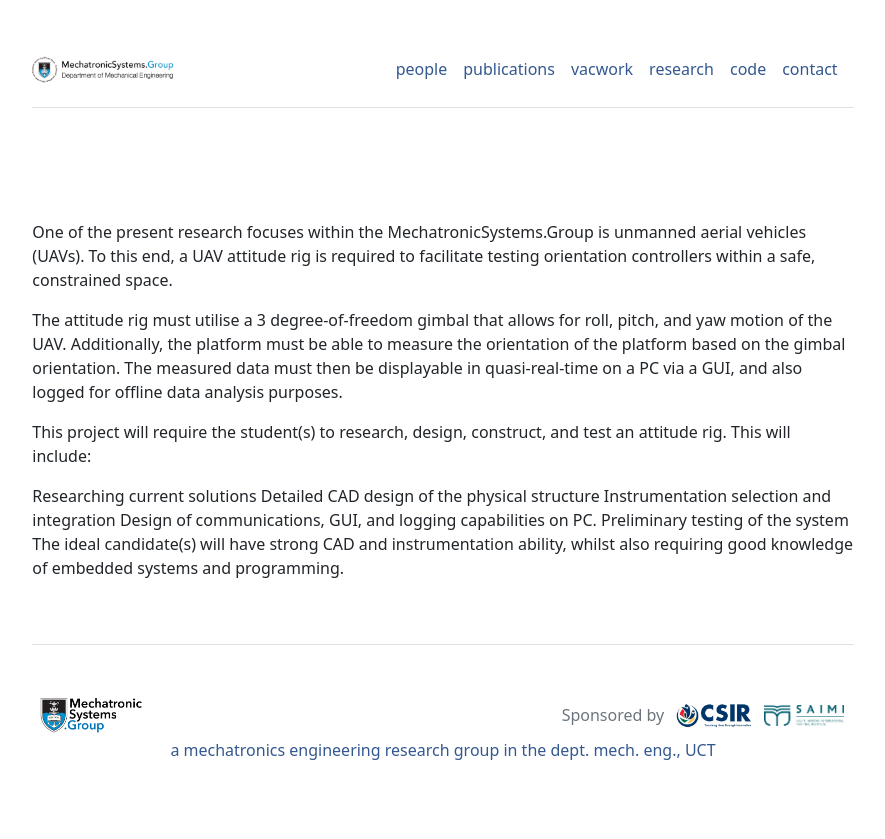
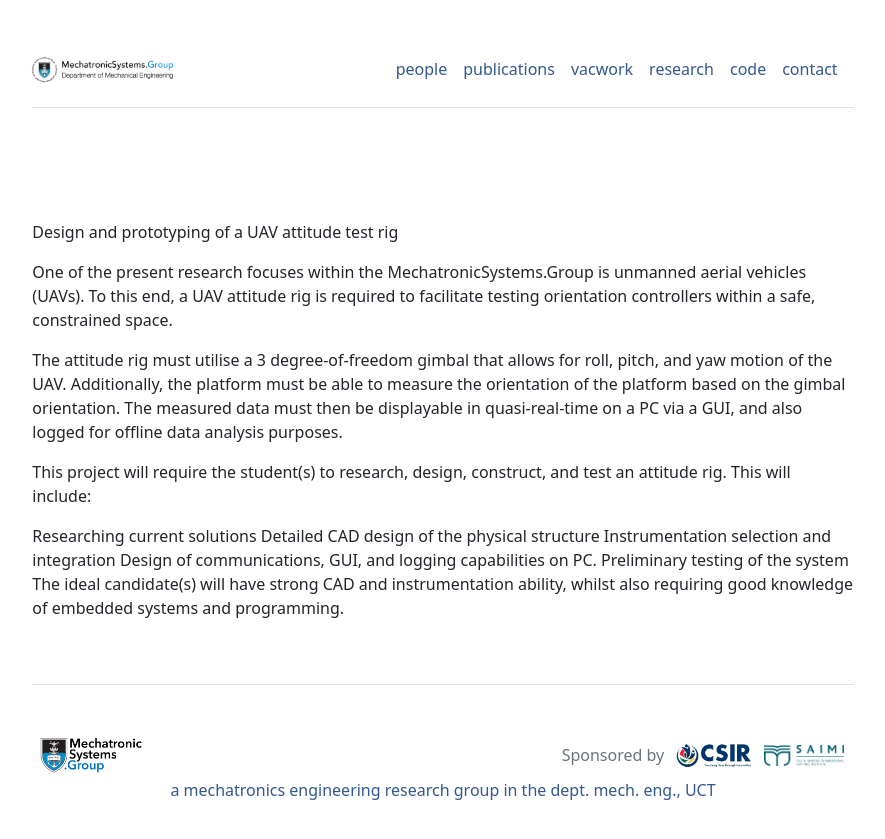
Before and after one commit to MechatronicSystems-Group/mechatronicsystems-group.github.io, a Jekyll site: the page built from vacwork_projects/attitude-test-rig.md, in a window 1280 px wide. Shown: the top 839 px of the page, without its empty margins (197-1082 px from the left). Built offline with Jekyll 4.4.1, drawn with Linux system fonts in a browser that asks for light colours; our own code applies the rules of GitHub Pages for plain Markdown files.

Commit message:
Update attitude-test-rig.md

```diff
--- a/vacwork_projects/attitude-test-rig.md
+++ b/vacwork_projects/attitude-test-rig.md
@@ -1,3 +1,5 @@
+Design and prototyping of a UAV attitude test rig
+
 One of the present research focuses within the MechatronicSystems.Group is unmanned aerial vehicles (UAVs). To this end, a UAV attitude rig is required to facilitate testing orientation controllers within a safe, constrained space.
 
 The attitude rig must utilise a 3 degree-of-freedom gimbal that allows for roll, pitch, and yaw motion of the UAV. Additionally, the platform must be able to measure the orientation of the platform based on the gimbal orientation. The measured data must then be displayable in quasi-real-time on a PC via a GUI, and also logged for offline data analysis purposes.
```
